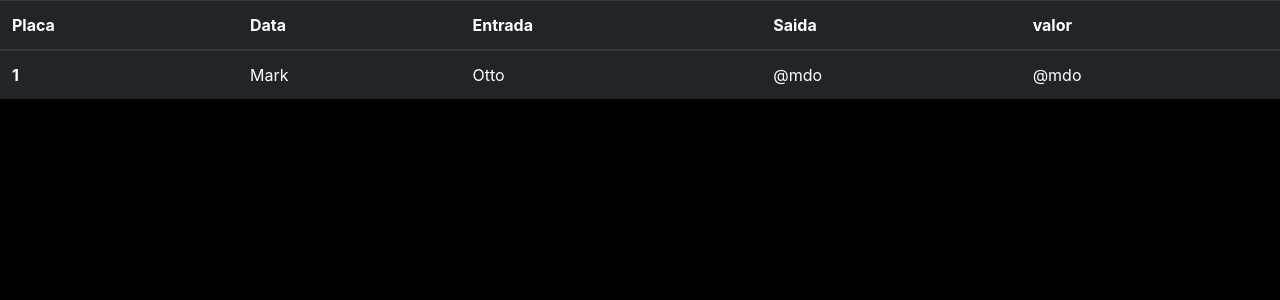
After one commit to MaJoRShS/Estacionamento, a PHP site: page /Relatorio.php in a window 1280 px wide. The commit adds this page. Shown: the top 300 px of the page. Run offline with PHP 8.4, Linux system fonts and the light colour scheme.

Commit message:
Conexao localhost - Ok, inicio do relatorio

```diff
--- /dev/null
+++ b/Relatorio.php
@@ -0,0 +1,40 @@
+<!DOCTYPE html>
+<html>
+<head>
+    <meta charset="utf-8">
+    <meta http-equiv="X-UA-Compatible" content="IE=edge">
+    <title>Relatorio</title>
+    <meta name="viewport" content="width=device-width, initial-scale=1">
+    <link rel="stylesheet" href="\css\bootstrap.min.css">
+    <link rel="stylesheet" href="main.css">
+</head>
+<body>
+
+<table class="table table-dark">
+  <thead>
+    <tr>
+      <th scope="col">Placa</th>
+      <th scope="col">Data</th>
+      <th scope="col">Entrada</th>
+      <th scope="col">Saida</th>
+      <th scope="col">valor</th>
+    </tr>
+  </thead>
+  <tbody>
+    <tr>
+      <th scope="row">1</th>
+      <td>Mark</td>
+      <td>Otto</td>
+      <td>@mdo</td>
+      <td>@mdo</td>
+    </tr>
+
+  </tbody>
+</table>
+
+    <script src="jquery-3.3.1.min.js"></script>
+    <script src="jquery.mask.min.js"></script>
+    <script src="js/bootstrap.min.js"></script>
+    <script src="main.js"></script>
+</body>
+</html>
--- a/main.css
+++ b/main.css
@@ -36,8 +36,3 @@ h1{
     font-size: 16pt;
 
 }
-
-/* #consulta{
-    width: 350px;
-    margin-left: 30%;
-} */
--- a/main.js
+++ b/main.js
@@ -116,7 +116,7 @@ console.log(txt);
     data: txt,
     dataType: "json",
     success: function (response) {
-      $('.sucesso').html('Cadastro Realizado com Sucesso: <br>'+ 'placa : '+response.placa+ '<br>Data :'+response.data+ '<br>Entrada :'+response.hentrada+ '<br>Saida :'+response.hsaida+ '<br>valor :'+response.dinheiro+ '<button tyep="button" class="close" data-dismiss="alert" aria-label="Fechar"><span aria-hidden="true">&times;</span></button>  <input class="btn" type="button" name="imprimir" value="Imprimir" onclick="window.print();">');
+      $('.sucesso').html('Cadastro Realizado com Sucesso: <br>'+ 'placa : '+response.placa+ '<br>Data :'+response.data+ '<br>Entrada :'+response.hentrada+ '<br>Saida :'+response.hsaida+ '<br>valor :'+response.dinheiro+ '<button tyep="button" class="close" data-dismiss="alert" aria-label="Fechar"><span aria-hidden="true">&times;</span></button> ');
     },
     error: function(){
       $('.sucesso').html('Erro ao cadastrar Veiculo <br> Por favor verifique se todos so campos estão preenchidos corretamente');
--- a/php/conexao.php
+++ b/php/conexao.php
@@ -1,7 +1,7 @@
   <?php
 
-  $conexao = mysqli_connect("leitor.mysql.dbaas.com.br", "leitor", "leitorBanco@12", "leitor");
-  // $conexao = mysqli_connect("localhost", "root", "Bd@Home2019!", "estacionamento");
+
+  $conexao = mysqli_connect("localhost", "root", "Bd@Home2019!", "estacionamento");
 
     // if (!$conexao) {
     //     echo "Error: Unable to connect to MySQL." . PHP_EOL;
```
Also changed, not shown: php/select/select.php (+4 -5 lines), php/teste.php (+6 -3 lines).
